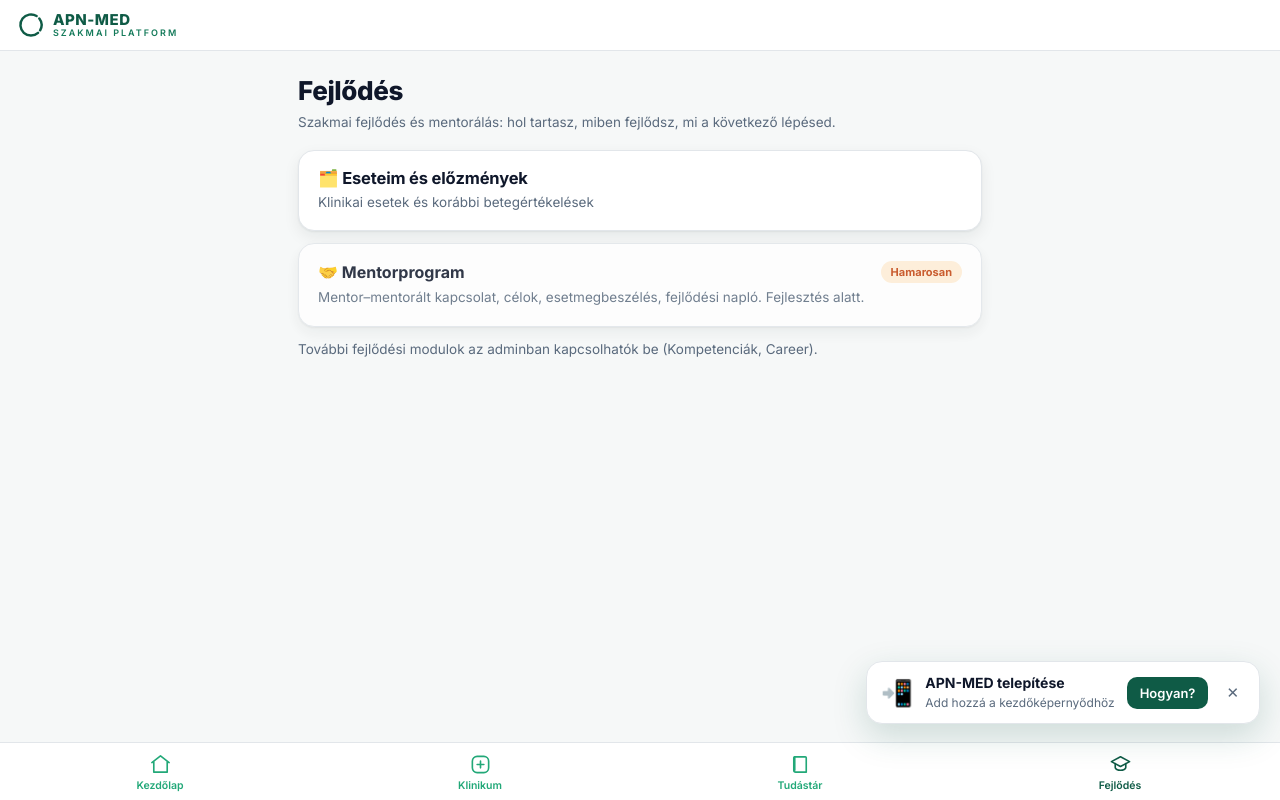
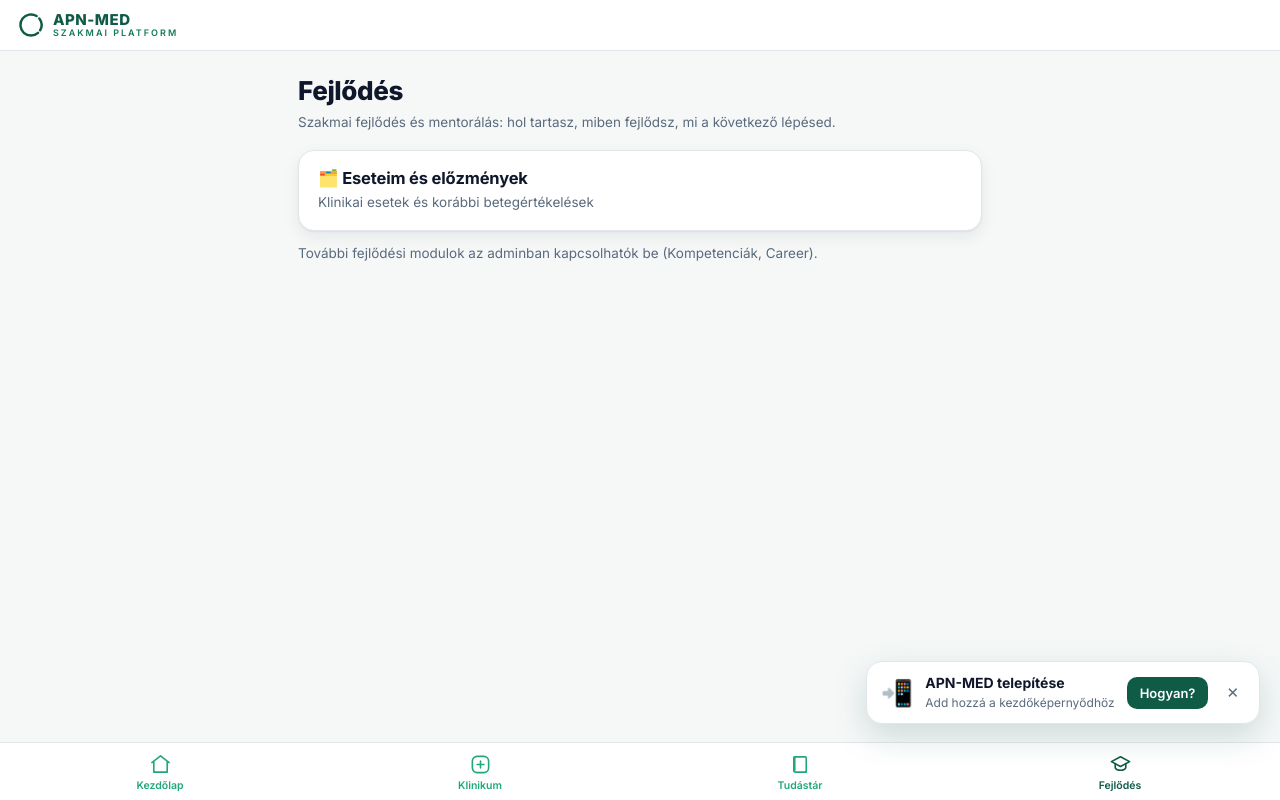
Before and after one commit to lpkvts/apnplatform, a Next.js app: page /fejlodes in a window 1280 px wide. Built offline with nearby package versions, Linux system fonts and the light colour scheme; no server answers; the database is empty.

Commit message:
Add files via upload

```diff
--- a/app/fejlodes/page.tsx
+++ b/app/fejlodes/page.tsx
@@ -28,14 +28,6 @@ export default async function FejlodesHub() {
         </Link>
       )}
 
-      <div className="card" style={{ opacity: 0.85 }}>
-        <div className="row" style={{ border: 'none', padding: 0 }}>
-          <b>🤝 Mentorprogram</b>
-          <span className="cms-badge cs-followup">Hamarosan</span>
-        </div>
-        <div className="sub" style={{ margin: '4px 0 0' }}>Mentor–mentorált kapcsolat, célok, esetmegbeszélés, fejlődési napló. Fejlesztés alatt.</div>
-      </div>
-
       {passportEnabled && (
         <Link className="card klink" href="/kompetenciak">
           <div className="klink-t">📈 Kompetenciák</div>
--- a/lib/changelog/data.ts
+++ b/lib/changelog/data.ts
@@ -75,7 +75,7 @@ export const CHANGE_KIND_META: Record<ChangeKind, { icon: string; label: string
 
 export const RELEASES: Release[] = [
   {
-    version: '1.13.0',
+    version: '1.13.1',
     date: '2026-09-02',
     title: 'Mentorprogram',
     summary: 'Mentorjelentkezés, kereshető mentorprofilok és adminisztrátori elbírálás.',
@@ -94,6 +94,11 @@ export const RELEASES: Release[] = [
         id: 'v1130-admin', kind: 'eszkoz', title: 'Elbírálás és moderálás',
         body: 'Az adminisztrátor a Tartalomkezelésben látja a jelentkezéseket, a függőben lévőket elöl. Jóváhagyhat, elutasíthat indoklással — amit a jelentkező is lát —, vagy inaktiválhat egy profilt. Az inaktiválás elrejti a keresésből, de nem törli.',
         href: '/cms/mentorok',
+      },
+      {
+        id: 'v1130-regi', kind: 'javitas', title: 'A Hamarosan jelzés lekerült',
+        body: 'A Fejlődés menüben ottmaradt a mentorprogram korábbi, „Hamarosan” jelzésű kártyája az új mellett. Mivel a modul elkészült, a jelzés lekerült — kikapcsolt állapotban egyszerűen nem jelenik meg semmi.',
+        href: '/fejlodes',
       },
       {
         id: 'v1130-kapcsolo', kind: 'eszkoz', title: 'Teljesen kikapcsolható',
--- a/package.json
+++ b/package.json
@@ -1,6 +1,6 @@
 {
   "name": "apn-med",
-  "version": "1.13.0",
+  "version": "1.13.1",
   "private": true,
   "description": "APN Hungary Platform — az APN digitális klinikai munkatársa (B sáv: perzisztens platform)",
   "scripts": {
```
